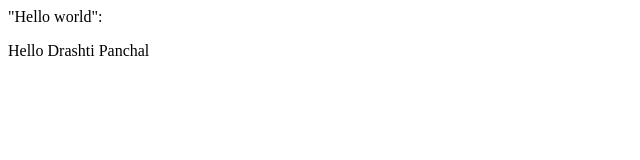
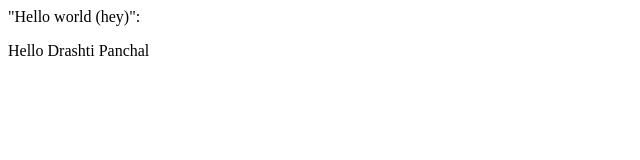
Before and after one commit to drashti-panchal/LocalRepo, a plain HTML site: page index.html in a window 1280 px wide. Shown: the full height of the page, 0-640 px from the left. Drawn offline with Linux system fonts and the light colour scheme.

Commit message:
Main change

```diff
--- a/index.html
+++ b/index.html
@@ -1,2 +1,2 @@
-<p>"Hello world":</p>
+<p>"Hello world (hey)":</p>
 <p>Hello Drashti Panchal</p>
```
